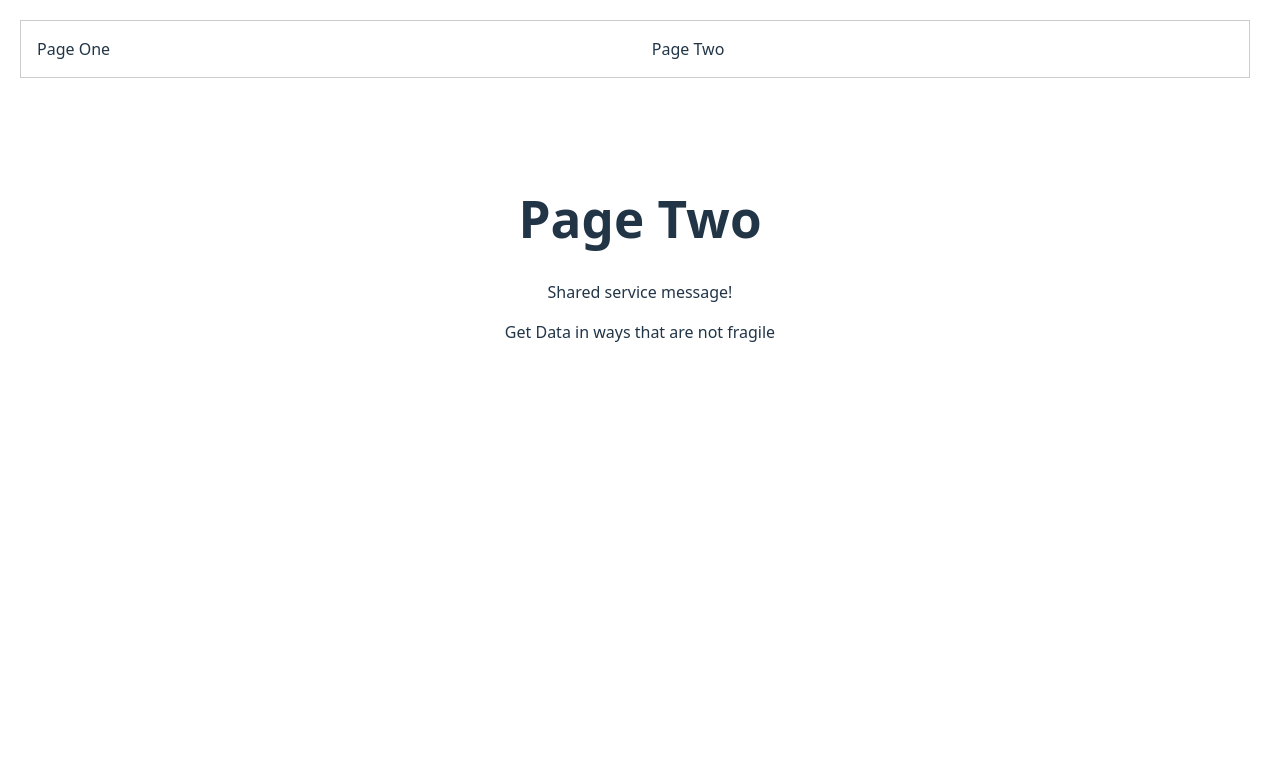
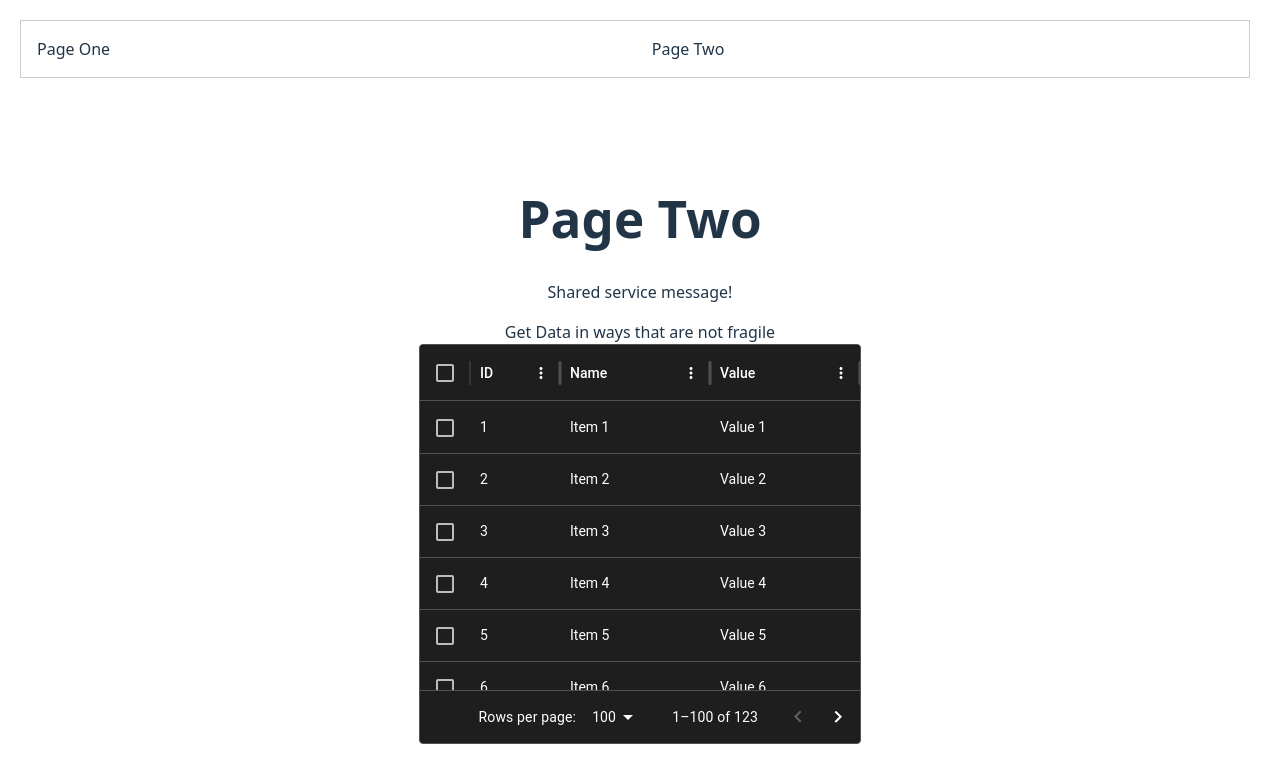
Before and after one commit to bmackeyimproving/BDD-Demo, a React (Vite) app in the folder bdd-vite-react/: page /page-two in a window 1280 px wide. Shown: the top 782 px of the page. Built offline with nearby package versions, Linux system fonts and the light colour scheme.

Commit message:
Broken state commit

```diff
--- a/bdd-vite-react/babel.config.js
+++ b/bdd-vite-react/babel.config.js
@@ -2,5 +2,13 @@ export default {
   presets: [
     ['@babel/preset-env', { targets: { node: 'current' } }],
     ['@babel/preset-react']
+  ],
+  plugins: [
+    [
+      'babel-plugin-transform-require-ignore',
+      {
+        extensions: ['.css', '.less']
+      }
+    ]
   ]
 };
--- a/bdd-vite-react/cucumber.js
+++ b/bdd-vite-react/cucumber.js
@@ -1,6 +1,8 @@
 export default [
   '--require-module',
   '@babel/register',
+  '--require',          // Remove these 2 lines to go back to the original broken state
+  './src/bdd/setup.js', // This does have an impact on BDD test results
   '--require',
   './src/bdd/support.js',
   '--require',
--- a/bdd-vite-react/package.json
+++ b/bdd-vite-react/package.json
@@ -32,6 +32,7 @@
     "@types/react-dom": "^19.0.4",
     "@vitejs/plugin-react": "^4.3.4",
     "babel-jest": "^29.7.0",
+    "babel-plugin-transform-require-ignore": "^0.1.1",
     "chai": "^5.2.0",
     "eslint": "^9.22.0",
     "eslint-plugin-react-hooks": "^5.2.0",
--- /dev/null
+++ b/bdd-vite-react/src/bdd/setup.js
@@ -0,0 +1,2 @@
+// src/bdd/setup.js
+require.extensions['.css'] = function() {};
--- /dev/null
+++ b/bdd-vite-react/src/bdd/styleMock.js
@@ -0,0 +1,2 @@
+// src/bdd/styleMock.js
+export default {};
--- a/bdd-vite-react/src/pages/PageTwo.jsx
+++ b/bdd-vite-react/src/pages/PageTwo.jsx
@@ -1,6 +1,14 @@
 import React from 'react';
 import { useSharedService } from '../services/sharedService';
 import { getMockData } from '../services/mockDataService';
+import { DataGrid } from '@mui/x-data-grid';
+import { createTheme, ThemeProvider } from '@mui/material/styles';
+
+const theme = createTheme({
+  palette: {
+    mode: 'dark',
+  },
+});
 
 function PageTwo() {
   const { getMessage } = useSharedService();
@@ -12,14 +20,16 @@ function PageTwo() {
   ];
 
   return (
+    <ThemeProvider theme={theme}>
       <div>
         <h1>Page Two</h1>
         <p>{getMessage()}</p>
         <div data-testid="get-data">Get Data in ways that are not fragile</div>
         <div style={{ height: 400, width: '100%' }}>
-          {/* <DataGrid rows={rows} columns={columns} pageSize={5} checkboxSelection /> */}
+          <DataGrid rows={rows} columns={columns} pageSize={5} checkboxSelection />
         </div>
       </div>
+    </ThemeProvider>
   );
 }
 
```
Also changed, not shown: 1 other file (tests, documents, lock files or other folders).
